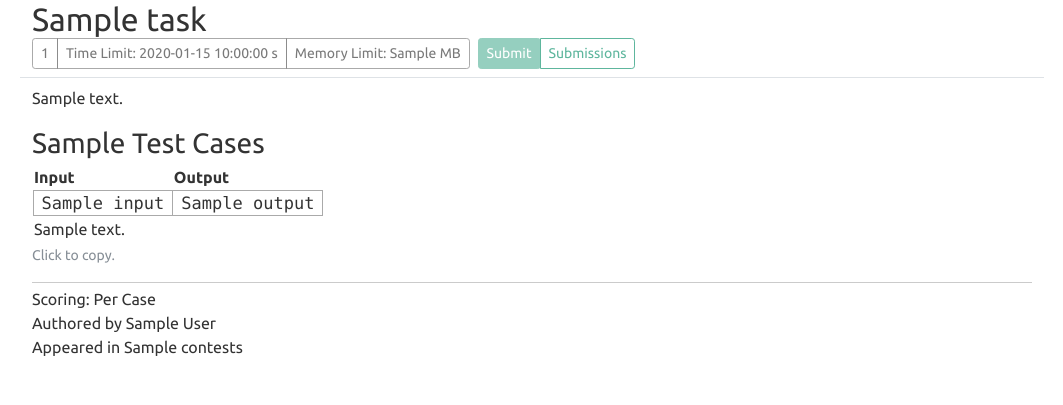
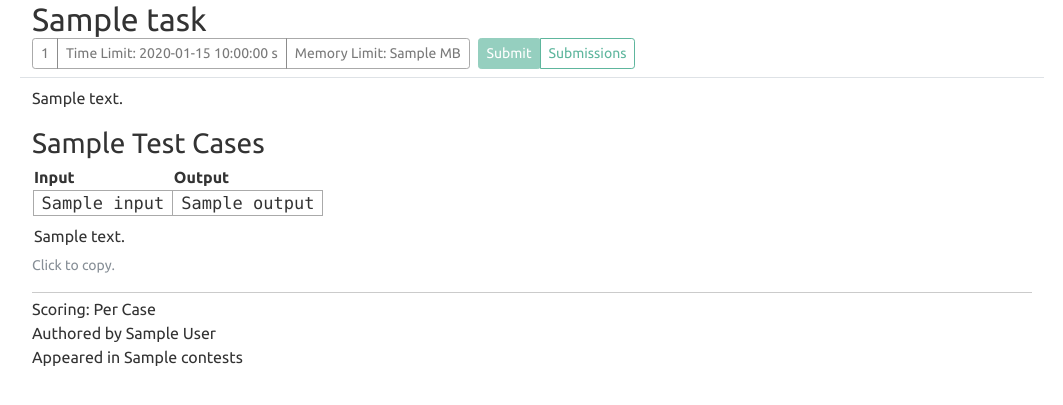
Before and after one commit to wykstemteam/wykoj, a Python web app: template wykoj/templates/task/task.html in a window 1280 px wide. Shown: the part 56-461 px from the top of the page, without its empty margins (108-1171 px from the left). Run offline with Jinja, Linux system fonts and the light colour scheme; the template is opened without the code that fills it: most values are stand-ins (such as "Sample title", 1, 10 or a date in 2020); style sheets or scripts are compiled from the project's sources; some libraries are stand-ins or nearby versions.

Commit message:
misc fixes

```diff
--- a/wykoj/api/judge.py
+++ b/wykoj/api/judge.py
@@ -19,7 +19,7 @@ class JudgeAPI:
     async def is_online() -> bool:
         try:
             await wykoj.session.get(
-                current_app.config["JUDGE_HOST"] + "/ping", timeout=ClientTimeout(total=1)
+                current_app.config["JUDGE_HOST"] + "/ping", timeout=ClientTimeout(total=2)
             )
         except (ClientConnectorError, ClientResponseError, TimeoutError):
             return False
--- a/wykoj/blueprints/api.py
+++ b/wykoj/blueprints/api.py
@@ -226,7 +226,7 @@ async def report_submission_result(submission_id: int) -> Response:
                 await recalculate_contest_task_points(contest_participation, submission.task)
     except Exception as e:
         logger.error(
-            f"Error in judging submission:\n" +
+            "Error in judging submission:\n" +
             "".join(traceback.format_exception(etype=type(e), value=e, tb=e.__traceback__))
         )
         submission.verdict = Verdict.SYSTEM_ERROR
--- a/wykoj/scss/bootswatch/_bootswatch.scss
+++ b/wykoj/scss/bootswatch/_bootswatch.scss
@@ -5,9 +5,10 @@
 // Variables
 
 $web-font-path: "https://fonts.googleapis.com/css2?family=Ubuntu:wght@400;700&display=swap" !default;
-@if $web-font-path {
-  @import url($web-font-path);
-}
+// Both Noto Sans HK and Noto Sans SC
+$chinese-font-path: "https://fonts.googleapis.com/css2?family=Noto+Sans+HK:wght@300&family=Noto+Sans+SC:wght@300&display=swap";
+@import url($web-font-path);
+@import url($chinese-font-path);
 
 // Indicators
 
--- a/wykoj/scss/bootswatch/_variables.scss
+++ b/wykoj/scss/bootswatch/_variables.scss
@@ -48,7 +48,7 @@ $body-color:                $gray-800 !default;
 // Fonts
 
 // stylelint-disable-next-line value-keyword-case
-$font-family-sans-serif:      Ubuntu, -apple-system, BlinkMacSystemFont, "Segoe UI", Roboto, "Helvetica Neue", Arial, sans-serif, "Apple Color Emoji", "Segoe UI Emoji", "Segoe UI Symbol" !default;
+$font-family-sans-serif:      Ubuntu, -apple-system, BlinkMacSystemFont, "Segoe UI", Roboto, "Helvetica Neue", Arial, 'Noto Sans HK', 'Noto Sans SC', sans-serif, "Apple Color Emoji", "Segoe UI Emoji", "Segoe UI Symbol" !default;
 
 // Tables
 
--- a/wykoj/scss/style.scss
+++ b/wykoj/scss/style.scss
@@ -239,7 +239,7 @@ main {
 
     .error-404-pic {
         width: 100%;
-        max-width: 350px;
+        max-width: 500px;
     }
 
     .btn-outline-secondary:focus,
--- a/wykoj/static/main.js
+++ b/wykoj/static/main.js
@@ -327,9 +327,12 @@ else:
     // Leave confirmation box for task submit page and admin task page
     if (window.location.pathname.match(/(\/task\/[\w\d]+\/submit$)|(\/admin\/task\/[\w\d]+$)/)) {
         // var because global variable
-        var formChanged = false;
-        $(":input").change(() => formChanged = true);
-        window.onbeforeunload = () => formChanged ? true : null;
+        var confirm = false;
+        $(":input").change(() => confirm = true);
+        // TODO: Figure out what to do to disable confirmation box on submission
+        // $("#form").submit(() => confirm = false);
+
+        window.onbeforeunload = () => confirm ? true : null;
     }
 
     // Search bar
--- a/wykoj/templates/errors/http_error.html
+++ b/wykoj/templates/errors/http_error.html
@@ -9,7 +9,7 @@
 <div class="row">
     <div class="col">
         {% if error.code == 404 %}
-            <img class="error-404-pic" src="{{ url_for('static', filename='bey.jpg') }}">
+            <img class="error-404-pic" src="{{ url_for('static', filename='ame.png') }}">
         {% elif error.code == 418 %}
             <p>
                 Hello guys, welcome back to another chess tutorial. Yes, it is me, GM Vikram Rahul
--- a/wykoj/templates/task/task.html
+++ b/wykoj/templates/task/task.html
@@ -30,7 +30,7 @@
                                 </tr>
                                 {% if tc.description %}
                                     <tr>
-                                        <td class="render_math" colspan="3">{{ tc.description | safe }}</td>
+                                        <td class="pt-2 pb-1 render_math" colspan="3">{{ tc.description | safe }}</td>
                                     </tr>
                                 {% endif %}
                                 {% if not loop.last %}
```
Also changed, not shown: README.md, wykoj/static/ame.png (added), wykoj/static/bey.jpg (deleted).
